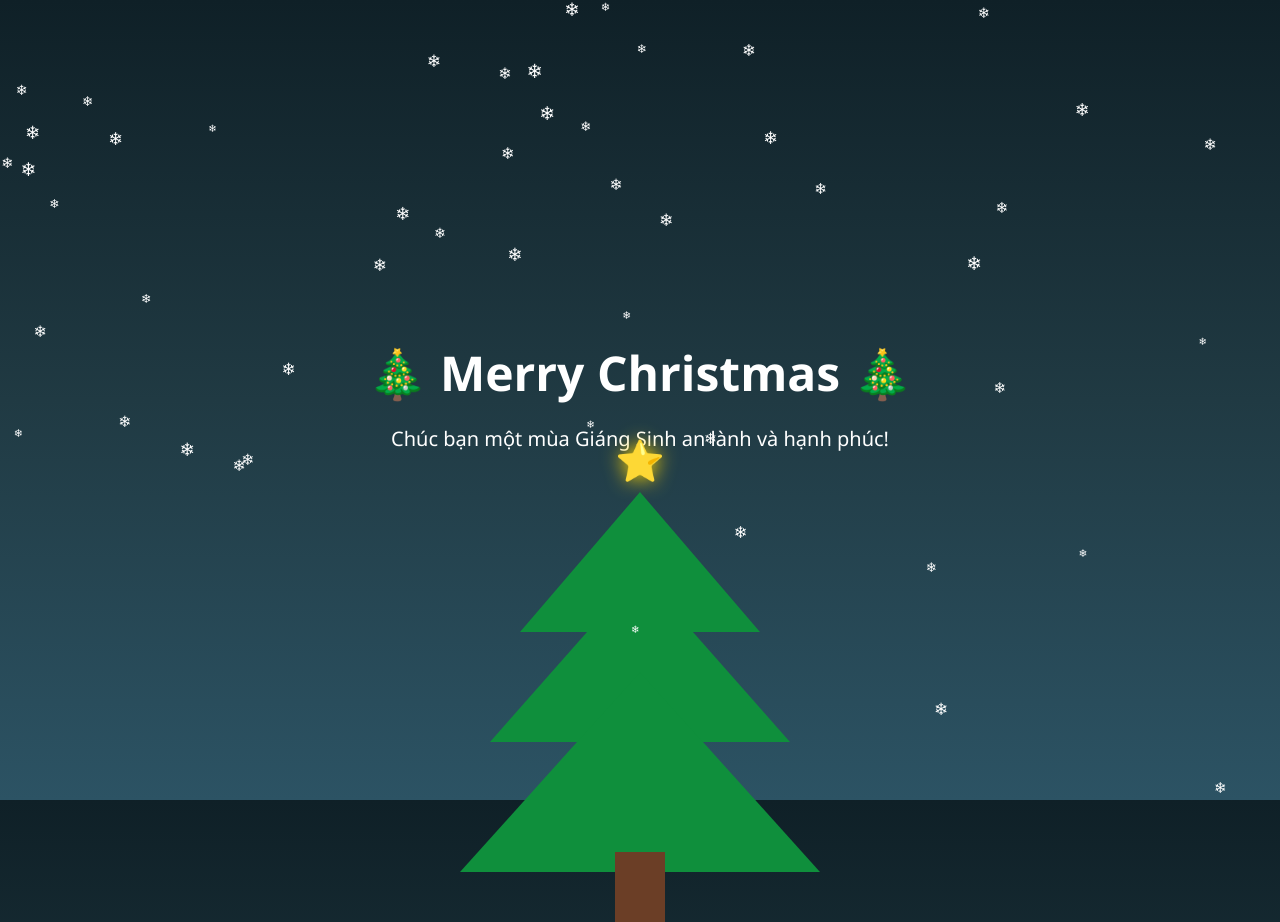
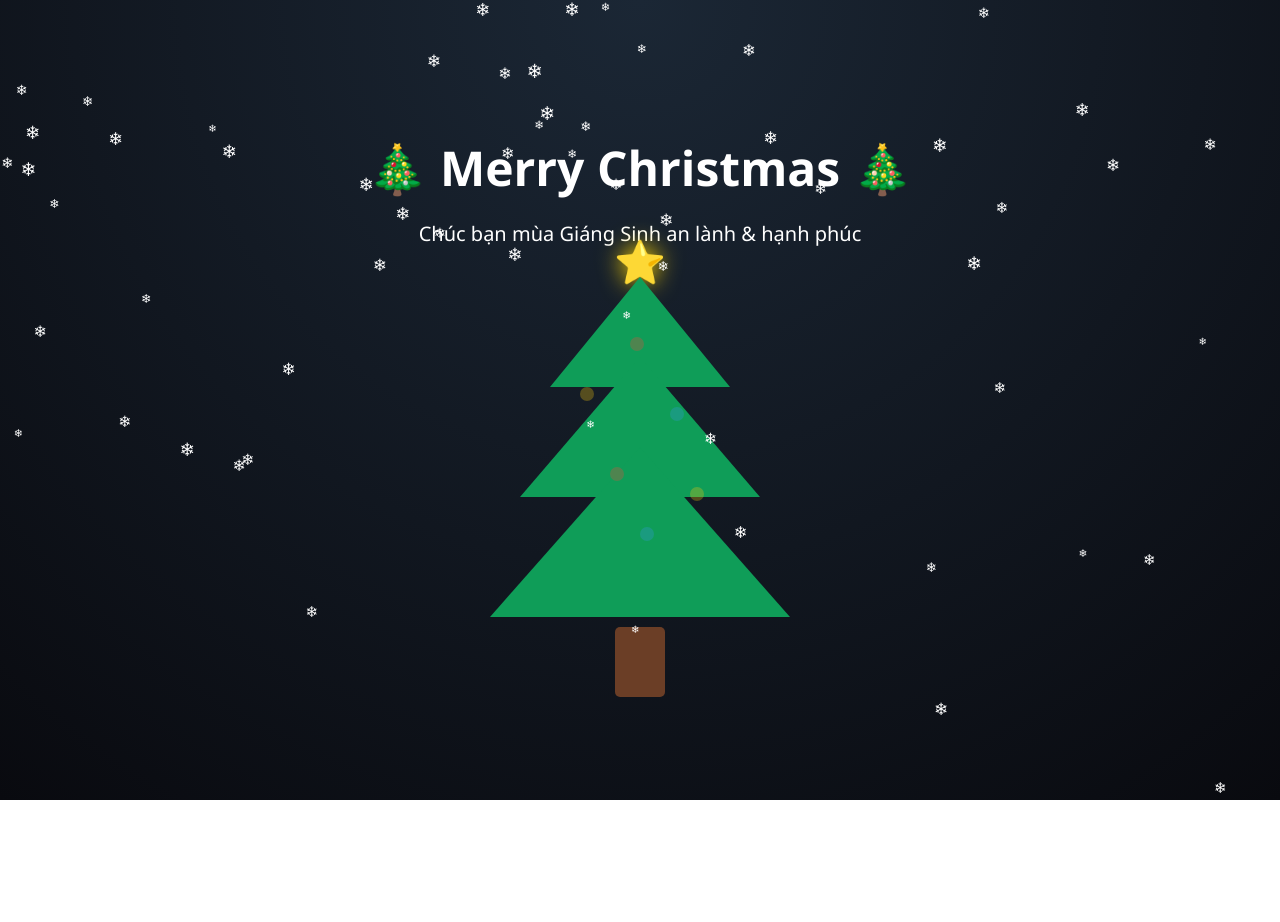
Before and after one commit to Ntd-rime/GIANGSINH, a plain HTML site: page index.html in a window 1280 px wide. After the commit the page ends 800 px from the top, so only its background shows below. Drawn offline with Linux system fonts and the light colour scheme.

Commit message:
Refactor Christmas tree design and snow effect
Updated styles for the Christmas tree and added more decorations.

```diff
--- a/index.html
+++ b/index.html
@@ -3,11 +3,12 @@
 <head>
 <meta charset="UTF-8">
 <title>Merry Christmas 🎄</title>
+
 <style>
 body {
     margin: 0;
     height: 100vh;
-            background: linear-gradient(to bottom, #0f2027, #203a43, #2c5364);
+    background: radial-gradient(circle at top, #1b2735, #090a0f);
     display: flex;
     justify-content: center;
     align-items: center;
@@ -27,100 +28,137 @@
 
 p {
     font-size: 20px;
-            margin-bottom: 40px;
+    margin-bottom: 30px;
 }
 
 /* Cây thông */
 .tree {
     position: relative;
-            width: 0;
-            height: 0;
-            margin: 0 auto;
+    width: 300px;
+    height: 420px;
+    margin: auto;
 }
 
+/* Ngôi sao */
+.star {
+    position: absolute;
+    top: -45px;
+    left: 50%;
+    transform: translateX(-50%);
+    font-size: 42px;
+    color: gold;
+    animation: starGlow 1.5s infinite alternate;
+}
+
+@keyframes starGlow {
+    from { text-shadow: 0 0 5px gold; }
+    to { text-shadow: 0 0 25px gold; }
+}
+
+/* Các tầng lá */
 .layer {
     position: absolute;
     left: 50%;
     transform: translateX(-50%);
-            border-left: 120px solid transparent;
-            border-right: 120px solid transparent;
-            border-bottom: 140px solid #0f8f3c;
+    border-left: solid transparent;
+    border-right: solid transparent;
+    border-bottom: solid #0f9d58;
 }
 
-        .layer:nth-child(1) { top: 0; }
-        .layer:nth-child(2) {
+.layer1 {
+    top: 0;
+    border-left-width: 90px;
+    border-right-width: 90px;
+    border-bottom-width: 110px;
+}
+
+.layer2 {
     top: 80px;
+    border-left-width: 120px;
+    border-right-width: 120px;
+    border-bottom-width: 140px;
+}
+
+.layer3 {
+    top: 170px;
     border-left-width: 150px;
     border-right-width: 150px;
     border-bottom-width: 170px;
 }
-        .layer:nth-child(3) {
-            top: 180px;
-            border-left-width: 180px;
-            border-right-width: 180px;
-            border-bottom-width: 200px;
-        }
 
+/* Thân cây */
 .trunk {
     position: absolute;
-            top: 360px;
+    bottom: 0;
     left: 50%;
     transform: translateX(-50%);
     width: 50px;
     height: 70px;
     background: #6b3e26;
+    border-radius: 5px;
 }
 
-        /* Ngôi sao */
-        .star {
+/* Quả châu */
+.ball {
     position: absolute;
-            top: -60px;
-            left: 50%;
-            transform: translateX(-50%);
-            font-size: 40px;
-            color: gold;
-            animation: glow 1.5s infinite alternate;
+    width: 14px;
+    height: 14px;
+    border-radius: 50%;
+    animation: blink 2s infinite;
 }
 
-        @keyframes glow {
-            from { text-shadow: 0 0 5px gold; }
-            to { text-shadow: 0 0 20px gold; }
+.red { background: #e74c3c; }
+.yellow { background: #f1c40f; }
+.blue { background: #3498db; }
+
+@keyframes blink {
+    0%,100% { opacity: 1; }
+    50% { opacity: 0.3; }
 }
 
-        /* Tuyết rơi */
+/* Tuyết */
 .snow {
     position: absolute;
     top: -10px;
     color: white;
-            font-size: 14px;
+    font-size: 12px;
     animation: fall linear infinite;
 }
 
 @keyframes fall {
-            to {
-                transform: translateY(110vh);
-            }
+    to { transform: translateY(110vh); }
 }
 </style>
 </head>
+
 <body>
 
 <div class="container">
     <h1>🎄 Merry Christmas 🎄</h1>
-    <p>Chúc bạn một mùa Giáng Sinh an lành và hạnh phúc!</p>
+    <p>Chúc bạn mùa Giáng Sinh an lành & hạnh phúc</p>
 
     <div class="tree">
         <div class="star">⭐</div>
-        <div class="layer"></div>
-        <div class="layer"></div>
-        <div class="layer"></div>
+
+        <div class="layer layer1"></div>
+        <div class="layer layer2"></div>
+        <div class="layer layer3"></div>
+
+        <!-- Quả châu -->
+        <div class="ball red" style="top:60px; left:140px"></div>
+        <div class="ball yellow" style="top:110px; left:90px"></div>
+        <div class="ball blue" style="top:130px; left:180px"></div>
+        <div class="ball red" style="top:190px; left:120px"></div>
+        <div class="ball yellow" style="top:210px; left:200px"></div>
+        <div class="ball blue" style="top:250px; left:150px"></div>
+
         <div class="trunk"></div>
     </div>
 </div>
 
 <script>
-    // Tạo tuyết rơi
-    for (let i = 0; i < 50; i++) {
+// Tuyết rơi
+for (let i = 0; i < 60; i++) {
     let snow = document.createElement("div");
     snow.className = "snow";
     snow.innerHTML = "❄";
```
Lines whose indentation alone changed are shown as unchanged.
